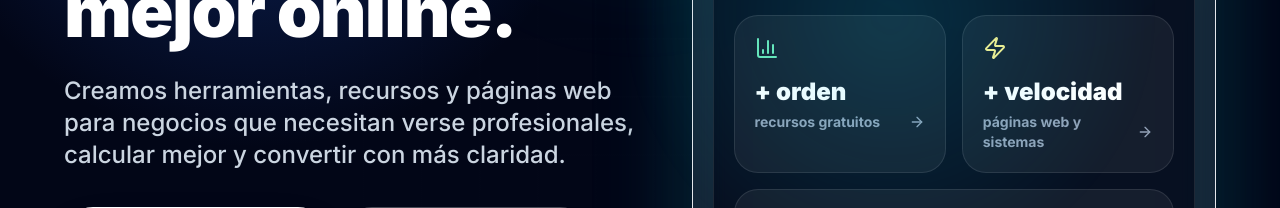
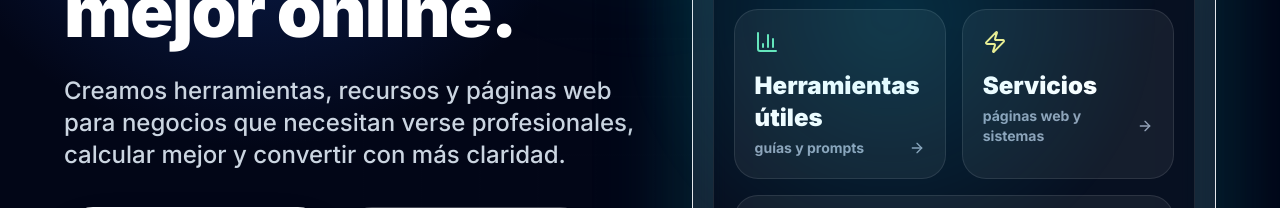
Before and after one commit to BengoDamian/oriavision-hub, a Next.js app: page / in a window 1280 px wide. Shown: the part 464-672 px from the top of the page. Built offline with nearby package versions, Linux system fonts and the light colour scheme; no server answers.

Commit message:
Update page.tsx

```diff
--- a/src/app/page.tsx
+++ b/src/app/page.tsx
@@ -274,15 +274,15 @@ export default function Home() {
                   <div className="grid gap-4 sm:grid-cols-2">
                     <a href="#recursos-gratuitos" className="group block rounded-3xl border border-white/10 bg-white/[0.06] p-5 transition hover:-translate-y-0.5 hover:bg-white/[0.09]">
                       <BarChart3 className="mb-4 h-6 w-6 text-emerald-300" />
-                      <div className="text-2xl font-black text-white">+ orden</div>
+                      <div className="text-2xl font-black text-white">Herramientas útiles</div>
                       <div className="mt-1 flex items-center justify-between gap-3 text-sm font-semibold text-slate-400">
-                        <span>recursos gratuitos</span>
+                        <span>guías y prompts</span>
                         <ArrowRight className="h-4 w-4 flex-none transition group-hover:translate-x-1" />
                       </div>
                     </a>
                     <a href="#servicios" className="group block rounded-3xl border border-white/10 bg-white/[0.06] p-5 transition hover:-translate-y-0.5 hover:bg-white/[0.09]">
                       <Zap className="mb-4 h-6 w-6 text-yellow-200" />
-                      <div className="text-2xl font-black text-white">+ velocidad</div>
+                      <div className="text-2xl font-black text-white">Servicios</div>
                       <div className="mt-1 flex items-center justify-between gap-3 text-sm font-semibold text-slate-400">
                         <span>páginas web y sistemas</span>
                         <ArrowRight className="h-4 w-4 flex-none transition group-hover:translate-x-1" />
```
